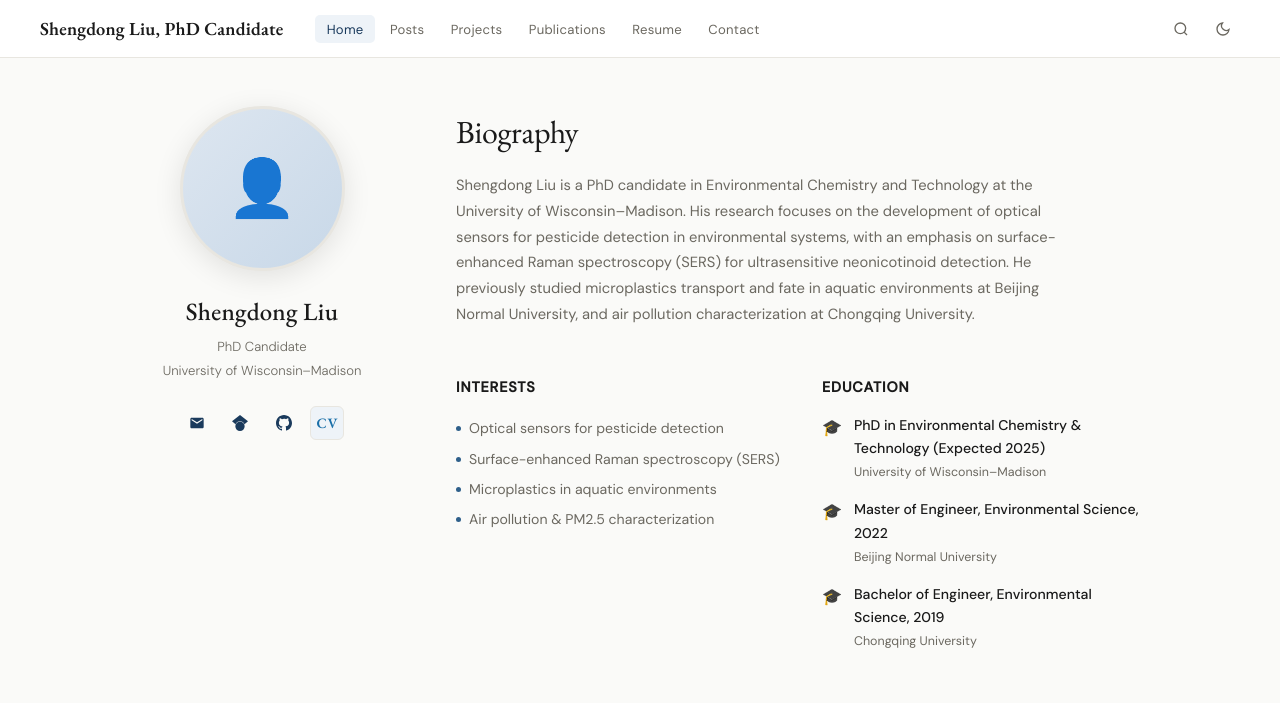
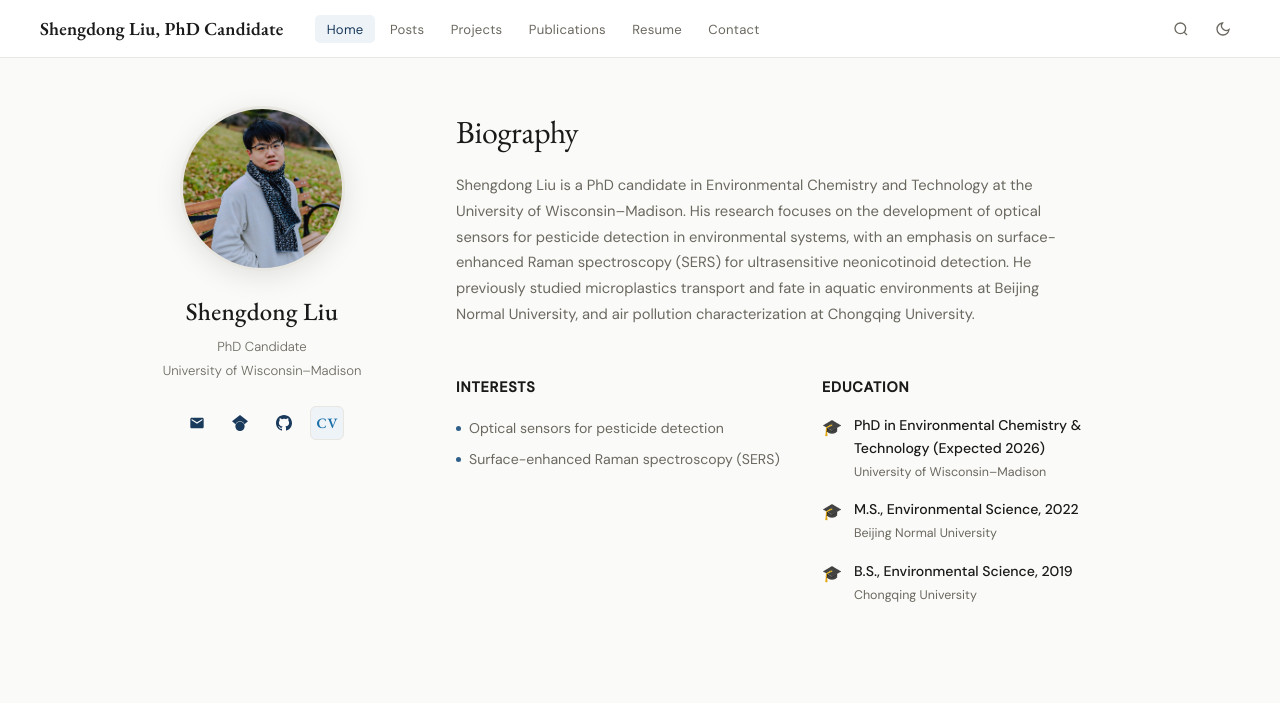
Before and after one commit to shengdongliu97/shengdongliu97.github.io, a plain HTML site: page index.html in a window 1280 px wide. Drawn offline with nearby package versions, Linux system fonts and the light colour scheme.

Commit message:
Update index.html

```diff
--- a/index.html
+++ b/index.html
@@ -403,7 +403,7 @@
   <aside class="sidebar">
     <div class="avatar-wrap">
       <!-- Replace src with your actual photo file name -->
-      <img src="photo.jpg" alt="Shengdong Liu" onerror="this.style.display='none'; this.nextElementSibling.style.display='flex'">
+      <img src="buffalo-Me.jpg" alt="Shengdong Liu" onerror="this.style.display='none'; this.nextElementSibling.style.display='flex'">
       <div class="avatar-placeholder" style="display:none">👤</div>
     </div>
     <h1>Shengdong Liu</h1>
@@ -446,8 +446,6 @@
           <ul class="interests-list">
             <li>Optical sensors for pesticide detection</li>
             <li>Surface-enhanced Raman spectroscopy (SERS)</li>
-            <li>Microplastics in aquatic environments</li>
-            <li>Air pollution &amp; PM2.5 characterization</li>
           </ul>
         </section>
 
@@ -457,21 +455,21 @@
             <li class="edu-item">
               <span class="edu-icon">🎓</span>
               <div>
-                <div class="edu-degree">PhD in Environmental Chemistry &amp; Technology (Expected 2025)</div>
+                <div class="edu-degree">PhD in Environmental Chemistry &amp; Technology (Expected 2026)</div>
                 <div class="edu-school">University of Wisconsin–Madison</div>
               </div>
             </li>
             <li class="edu-item">
               <span class="edu-icon">🎓</span>
               <div>
-                <div class="edu-degree">Master of Engineer, Environmental Science, 2022</div>
+                <div class="edu-degree">M.S., Environmental Science, 2022</div>
                 <div class="edu-school">Beijing Normal University</div>
               </div>
             </li>
             <li class="edu-item">
               <span class="edu-icon">🎓</span>
               <div>
-                <div class="edu-degree">Bachelor of Engineer, Environmental Science, 2019</div>
+                <div class="edu-degree">B.S., Environmental Science, 2019</div>
                 <div class="edu-school">Chongqing University</div>
               </div>
             </li>
```
